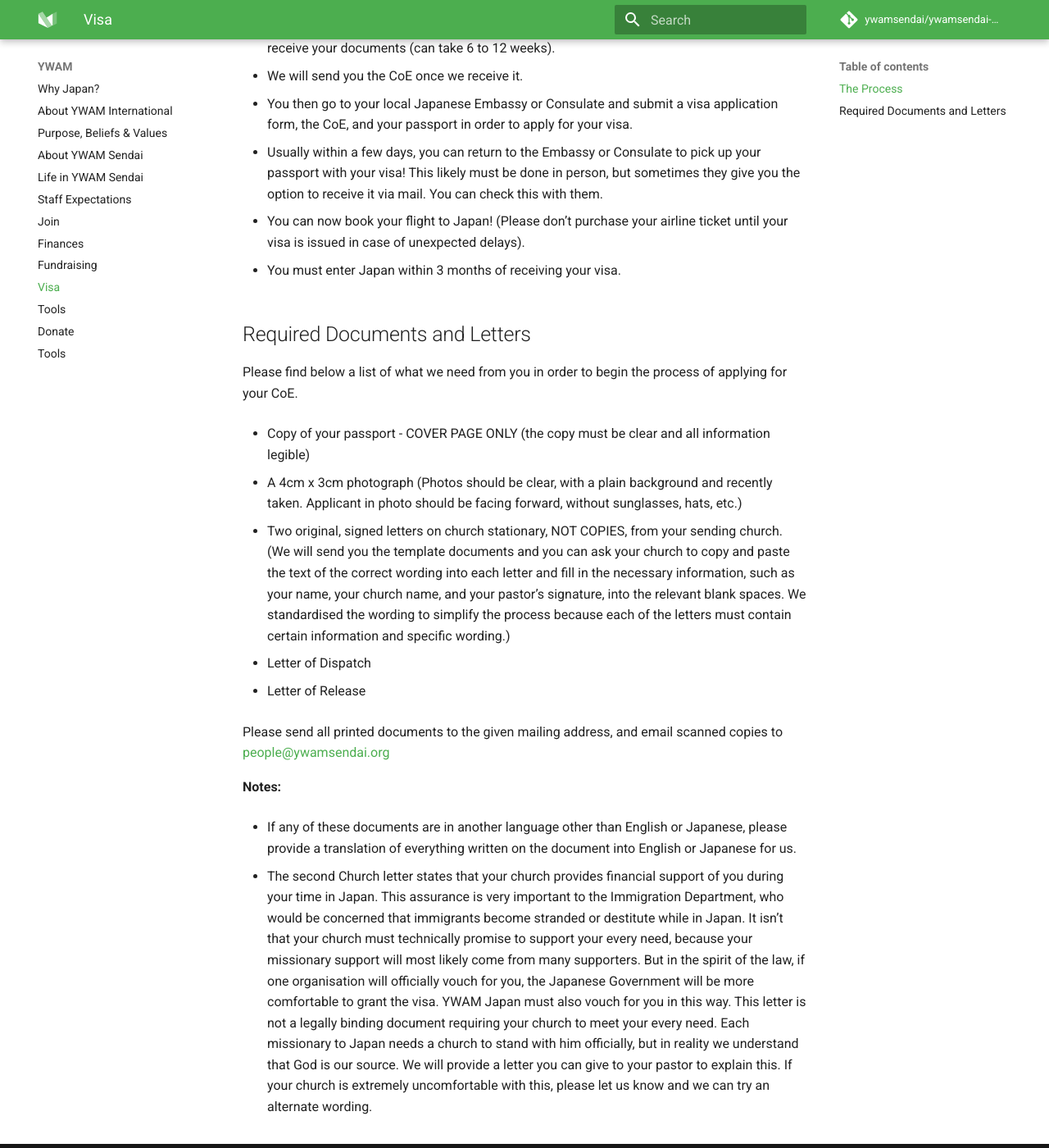
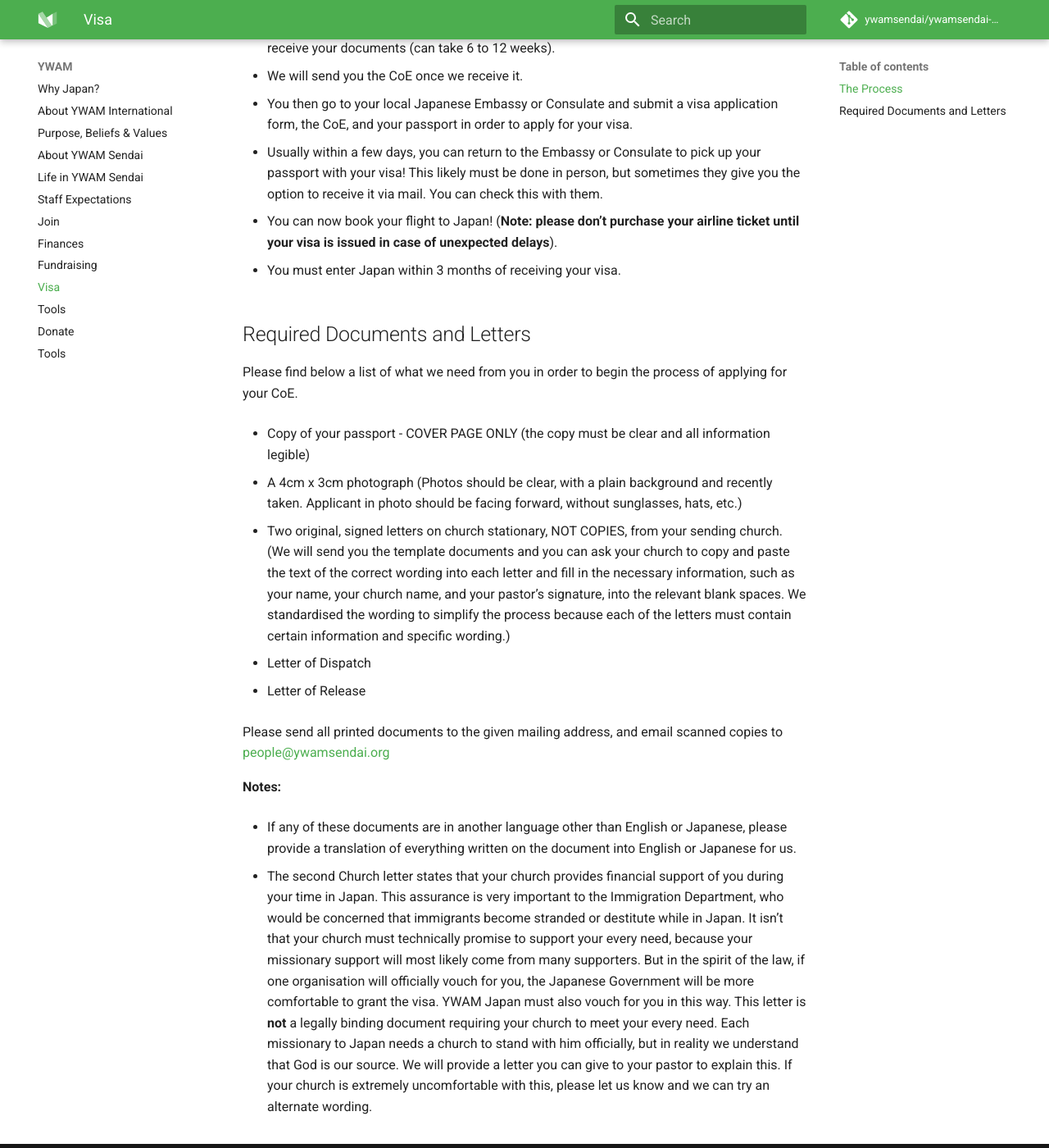
Before and after one commit to ywamsendai/ywamsendai-wiki, an MkDocs documentation site: the page built from docs/ywam/visa.md, in a window 1280 px wide and 1400 px high, scrolled down 661 px. Shown: the whole window at 82% size. Built offline with MkDocs 1.6.1 and Material for MkDocs 9.7.7, drawn with Linux system fonts in a browser that asks for light colours; comment, search, counter and statistics services are not loaded; some of the changed text lies outside the part shown.

Commit message:
fixed formatting

```diff
--- a/docs/ywam/visa.md
+++ b/docs/ywam/visa.md
@@ -10,7 +10,7 @@ Let us know if you have any questions about anything on this page, and please st
 
 * Inform us that you have reached at least the [Minimum Support Level](finances.md) of financial support and would like to begin this process
 
-* You send us all required documents via both email and physical mail (detailed below).
+* You send us all required documents via **both** email and physical mail (detailed below).
 
 * We then apply for a Certificate of Eligibility (CoE) from Japanese Immigration once we receive your documents (can take 6 to 12 weeks).
 
@@ -20,7 +20,7 @@ Let us know if you have any questions about anything on this page, and please st
 
 * Usually within a few days, you can return to the Embassy or Consulate to pick up your passport with your visa! This likely must be done in person, but sometimes they give you the option to receive it via mail. You can check this with them.
 
-* You can now book your flight to Japan! (Please don’t purchase your airline ticket until your visa is issued in case of unexpected delays).
+* You can now book your flight to Japan! (**Note: please don’t purchase your airline ticket until your visa is issued in case of unexpected delays**).
 
 * You must enter Japan within 3 months of receiving your visa.
 
@@ -45,4 +45,4 @@ Please send all printed documents to the given mailing address, and email scanne
 
 * If any of these documents are in another language other than English or Japanese, please provide a translation of everything written on the document into English or Japanese for us.
 
-* The second Church letter states that your church provides financial support of you during your time in Japan. This assurance is very important to the Immigration Department, who would be concerned that immigrants become stranded or destitute while in Japan. It isn’t that your church must technically promise to support your every need, because your missionary support will most likely come from many supporters. But in the spirit of the law, if one organisation will officially vouch for you, the Japanese Government will be more comfortable to grant the visa. YWAM Japan must also vouch for you in this way. This letter is not a legally binding document requiring your church to meet your every need. Each missionary to Japan needs a church to stand with him officially, but in reality we understand that God is our source. We will provide a letter you can give to your pastor to explain this. If your church is extremely uncomfortable with this, please let us know and we can try an alternate wording.
+* The second Church letter states that your church provides financial support of you during your time in Japan. This assurance is very important to the Immigration Department, who would be concerned that immigrants become stranded or destitute while in Japan. It isn’t that your church must technically promise to support your every need, because your missionary support will most likely come from many supporters. But in the spirit of the law, if one organisation will officially vouch for you, the Japanese Government will be more comfortable to grant the visa. YWAM Japan must also vouch for you in this way. This letter is **not** a legally binding document requiring your church to meet your every need. Each missionary to Japan needs a church to stand with him officially, but in reality we understand that God is our source. We will provide a letter you can give to your pastor to explain this. If your church is extremely uncomfortable with this, please let us know and we can try an alternate wording.
```
